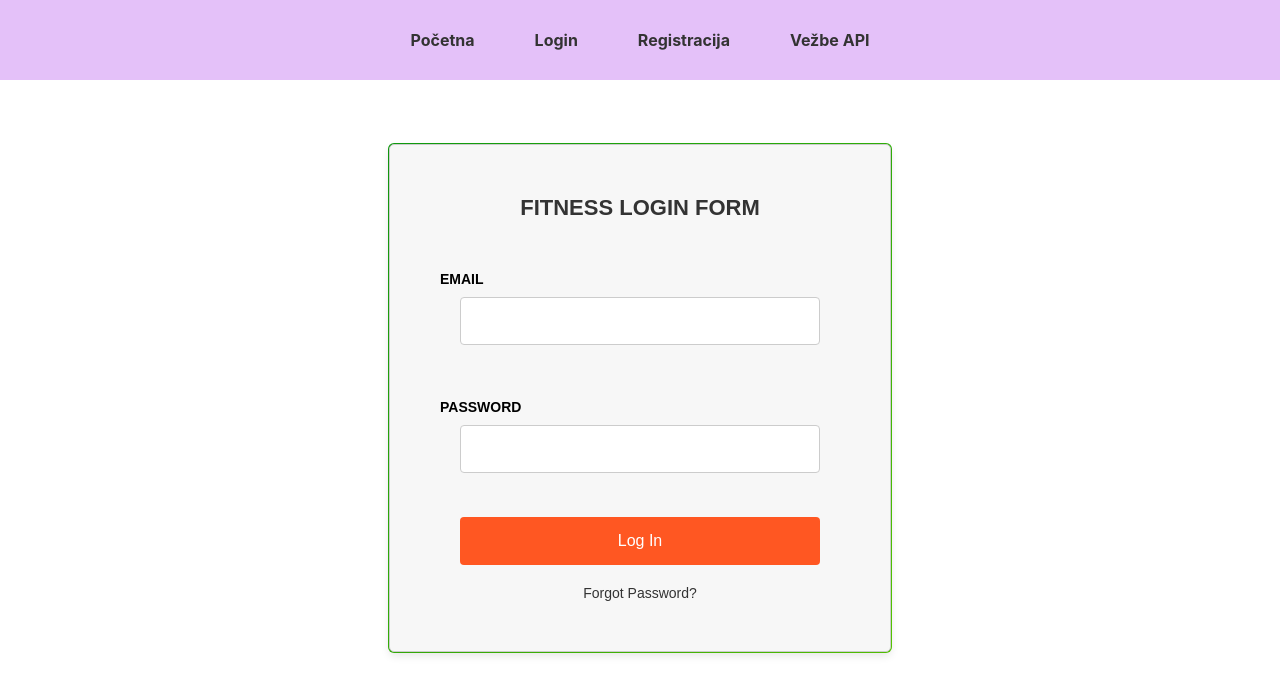
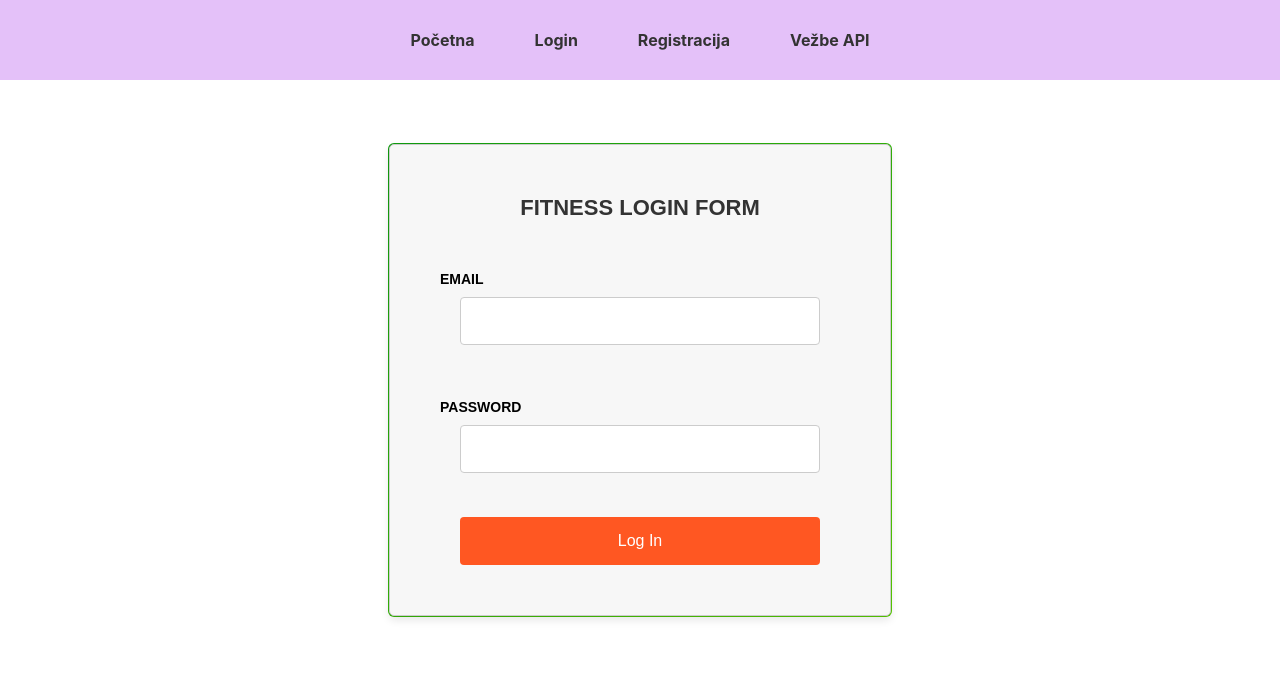
Before and after one commit to elab-development/internet-tehnologije-projekat-fitnesplaner_2019_0078, a React (Create React App) app in the folder reactapp/: page /login in a window 1280 px wide. Shown: the top 694 px of the page. Built offline with nearby package versions, Linux system fonts and the light colour scheme.

Commit message:
testiranje

```diff
--- a/reactapp/src/komponente/LoginRegistracija/LoginForm.css
+++ b/reactapp/src/komponente/LoginRegistracija/LoginForm.css
@@ -115,6 +115,7 @@ input[type="checkbox"] {
   padding: 10px 20px;
   margin-right: 10px;
   cursor: pointer;
+  color: black;
 }
 
 .gender-button.selected {
--- a/reactapp/src/komponente/LoginRegistracija/LoginForm.js
+++ b/reactapp/src/komponente/LoginRegistracija/LoginForm.js
@@ -76,7 +76,7 @@ const LoginForm = ({setToken}) => {
           />
         <div className="form-footer">
           <button type="submit" className="login-button">Log In</button>
-          <a href="#forgot" className="forgot-password">Forgot Password?</a>
+          {/* <a href="#forgot" className="forgot-password">Forgot Password?</a> */}
         </div>
       </form>
     </div>
--- a/reactapp/src/komponente/LoginRegistracija/RegisterForm.js
+++ b/reactapp/src/komponente/LoginRegistracija/RegisterForm.js
@@ -1,6 +1,7 @@
 import React, { useState } from 'react';
+import { useNavigate } from 'react-router-dom';
 import axios from 'axios';
-import InputField from './InputField'; // Assuming InputField is already created
+import InputField from './InputField';
 import GenderSelect from './GenderSelect';
 
 const RegisterForm = () => {
@@ -15,7 +16,7 @@ const RegisterForm = () => {
     fitness_goals: '',
     notes: ''
   });
-
+  let navigate = useNavigate();
   const handleChange = (e) => {
     const { name, value } = e.target;
     setFormData(prevState => ({
@@ -33,7 +34,7 @@ const RegisterForm = () => {
 
       if (response.status === 201) {
         console.log('Registration successful', data);
-        // You can redirect the user or handle the token as needed
+        navigate('/login');
       } else {
         console.error('Registration failed:', data.message);
       }
```
